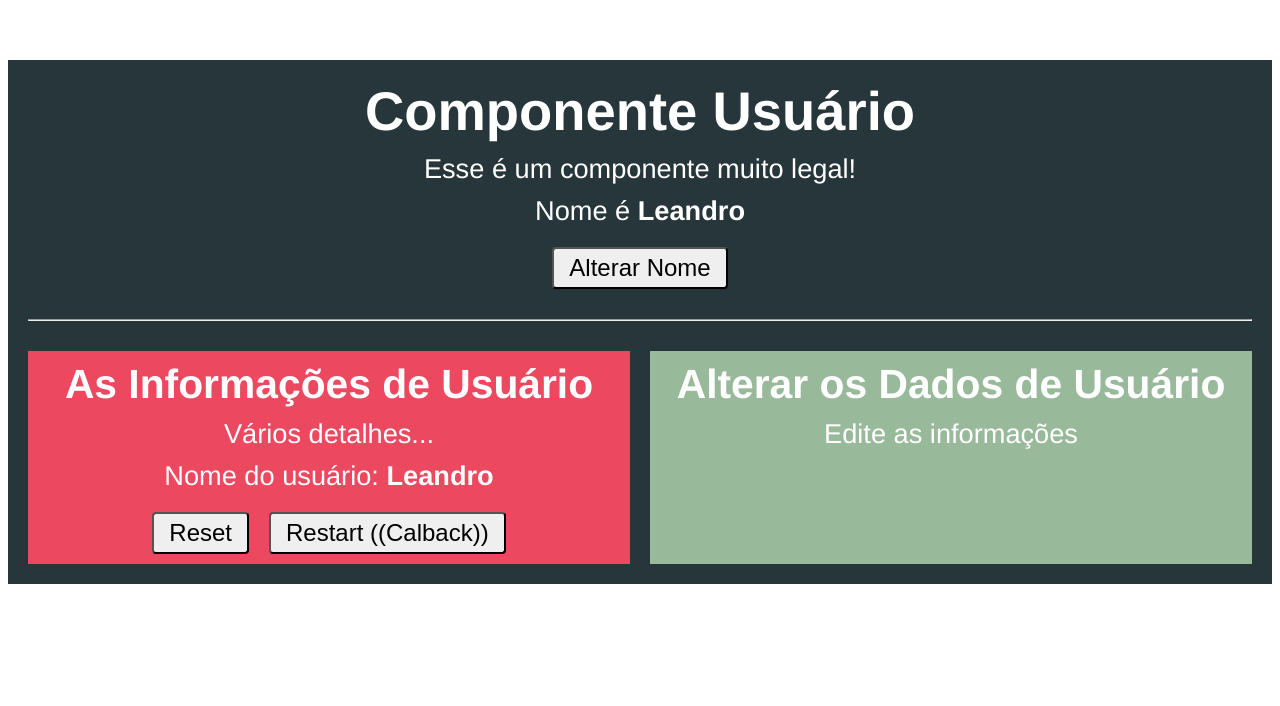
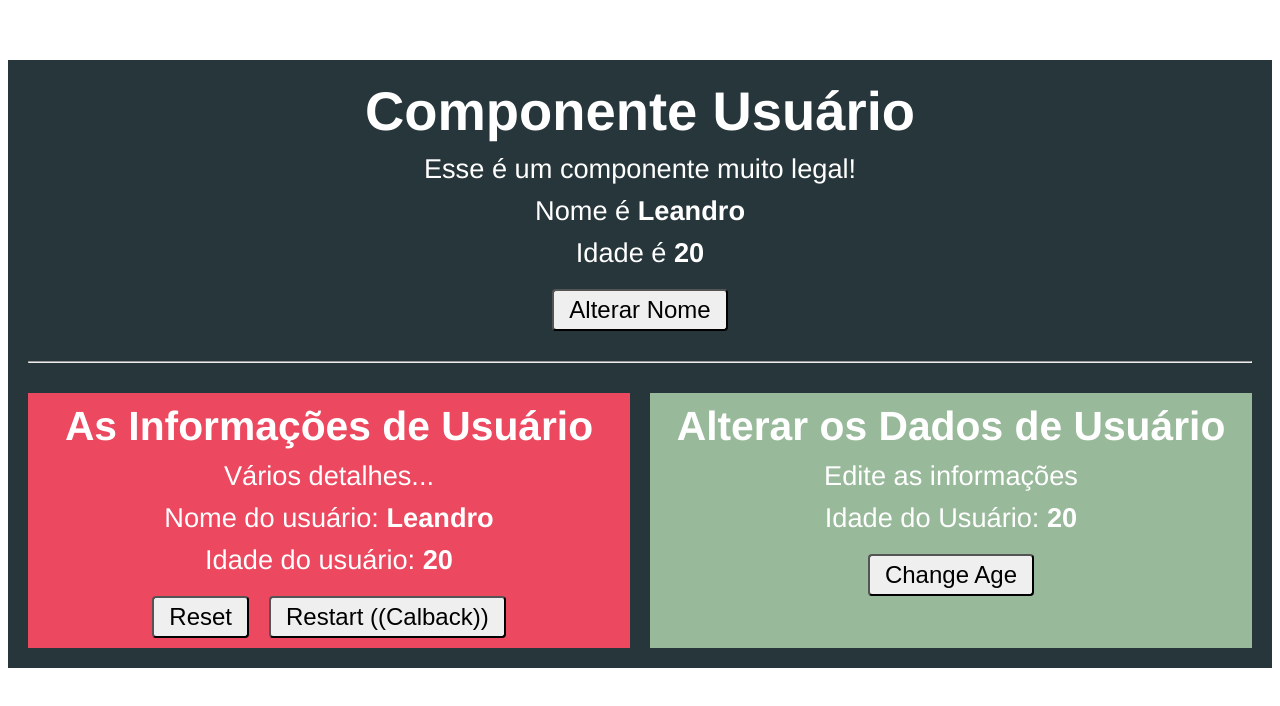
Before and after one commit to leandrocodes/vue.js-studies, a Vue app in the folder 7th - components-comunication/comunication/: page / in a window 1280 px wide. Shown: the top 706 px of the page. Built offline with nearby package versions, Linux system fonts and the light colour scheme.

Commit message:
comunicação entre filhos usando $emit

```diff
--- a/7th - components-comunication/comunication/src/components/Usuario.vue
+++ b/7th - components-comunication/comunication/src/components/Usuario.vue
@@ -2,14 +2,25 @@
   <div class="container">
     <h1>Componente Usuário</h1>
     <p>Esse é um componente muito legal!</p>
-    <p>Nome é <strong>{{ nome }}</strong></p>
+    <p>
+      Nome é
+      <strong>{{ nome }}</strong>
+    </p>
+    <p>
+      Idade é
+      <strong>{{ idade }}</strong>
+    </p>
     <button @click="alterarNome">Alterar Nome</button>
     <hr>
     <div class="componentes">
-      <app-usuario-info :nome="nome" @nomeMudou="nome = $event"
-       :reiniciarFn="reiniciarNome"/>
-       <!-- callback above -->
-      <app-usuario-editar/>
+      <app-usuario-info
+        :idade="idade"
+        :nome="nome"
+        @nomeMudou="nome = $event"
+        :reiniciarFn="reiniciarNome"
+      />
+      <!-- callback above -->
+      <app-usuario-editar :idade="idade" @idadeMudou="idade = $event"/>
     </div>
   </div>
 </template>
@@ -22,15 +33,16 @@ export default {
   components: { AppUsuarioInfo, AppUsuarioEditar },
   data() {
     return {
-      nome: "Leandro"
+      nome: "Leandro",
+      idade: "20"
     };
   },
   methods: {
     alterarNome() {
-      this.nome = "V. M., LEANDRO"
+      this.nome = "V. M., LEANDRO";
     },
-    reiniciarNome(){
-        this.nome = "Leandro"
+    reiniciarNome() {
+      this.nome = "Leandro";
     }
   }
 };
--- a/7th - components-comunication/comunication/src/components/UsuarioEditar.vue
+++ b/7th - components-comunication/comunication/src/components/UsuarioEditar.vue
@@ -2,13 +2,27 @@
   <div class="componente">
     <h2>Alterar os Dados de Usuário</h2>
     <p>Edite as informações</p>
+    <p>
+      Idade do Usuário:
+      <strong>{{idade}}</strong>
+    </p>
+
+    <button @click="alterarIdade">Change Age</button>
   </div>
 </template>
 
 <script>
 export default {
-
+  props: {
+    idade: Number
+  },
+  methods: {
+    alterarIdade() {
+      //this.idade = 21;
+      this.$emit('idadeMudou', 21)
     }
+  }
+};
 </script>
 
 <style scoped>
--- a/7th - components-comunication/comunication/src/components/UsuarioInfo.vue
+++ b/7th - components-comunication/comunication/src/components/UsuarioInfo.vue
@@ -5,6 +5,10 @@
     <p>
       Nome do usuário:
       <strong>{{ nome }}</strong>
+    </p>
+    <p>
+      Idade do usuário:
+      <strong>{{idade}}</strong>
     </p>
     <button @click="reiniciarNome">Reset</button>
     <button @click="reiniciarFn">Restart ((Calback))</button>
@@ -17,20 +21,21 @@ export default {
     nome: {
       type: String,
       //required: true,
-          default: 'Leandro VM'
+      default: "Leandro VM"
     },
     //to use callback
-      reiniciarFn: Function
+    reiniciarFn: Function,
+    idade: Number
   },
   methods: {
     /*       inverterNome(){
         return this.nome.split('').reverse().join('')
       } */
-      reiniciarNome(){
-          this.nome = 'Leandro'
-          this.$emit('nomeMudou', this.nome)
+    reiniciarNome() {
+      //this.nome = 'Leandro'
+      this.$emit("nomeMudou", "Leandro");
     }
-  },
+  }
 };
 </script>
 
```
Lines whose indentation alone changed are shown as unchanged.
